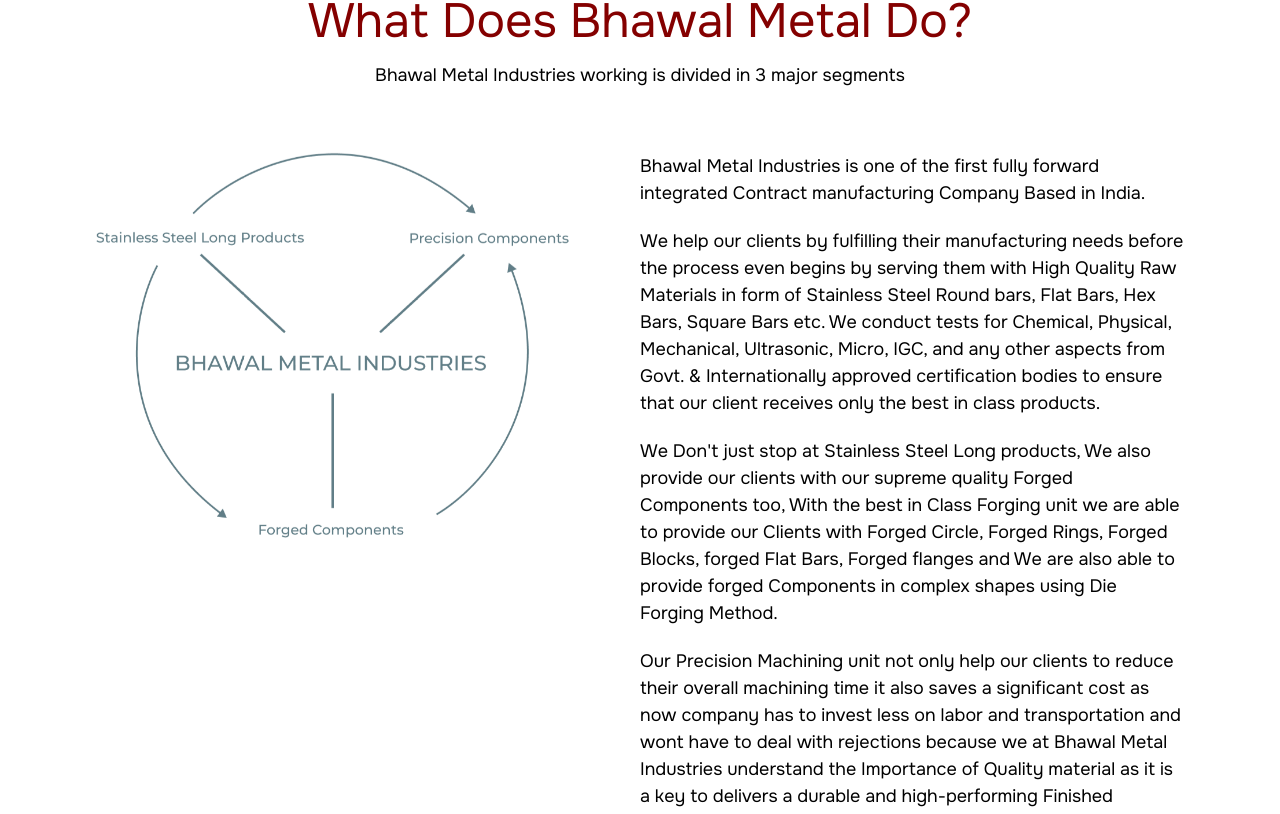
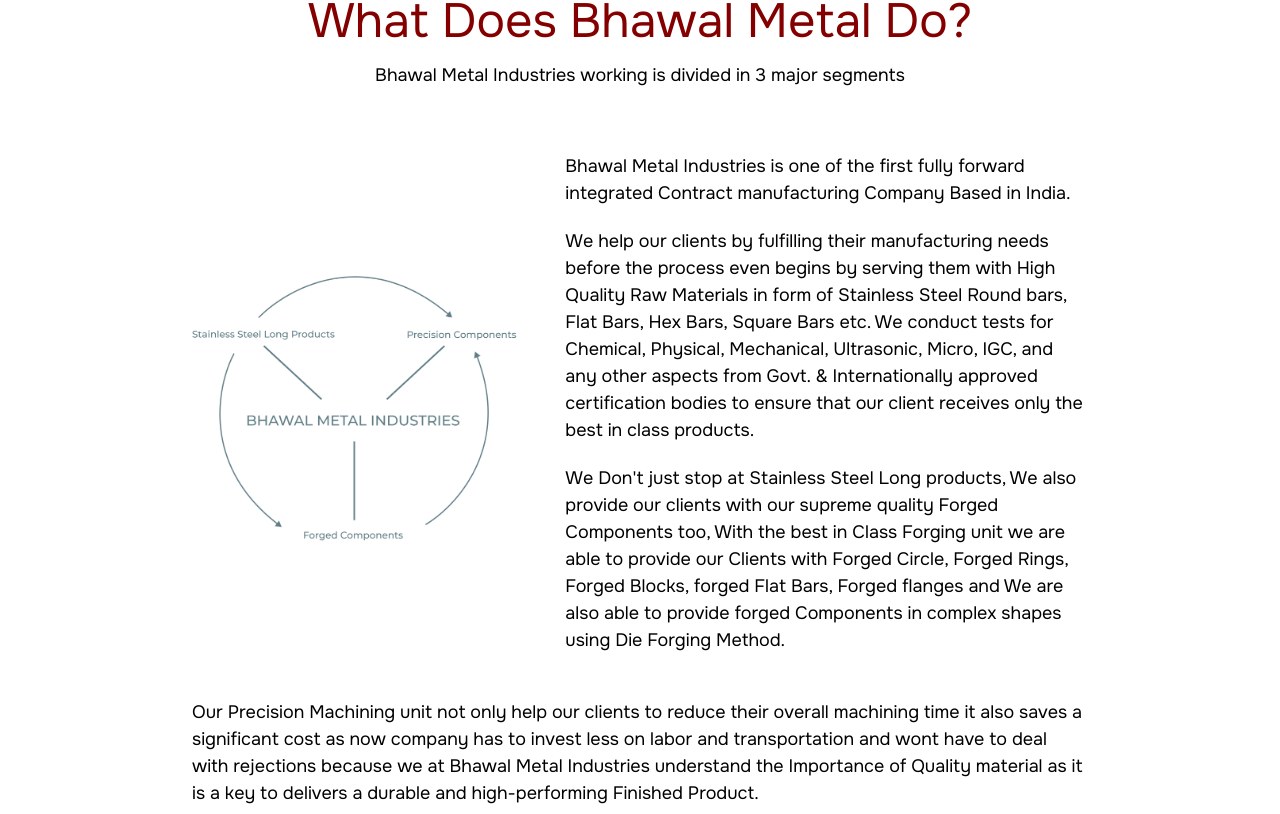
Before and after one commit to webtesting22/BhawalMetal, a React (Vite) app: page /about-us in a window 1280 px wide. Shown: the part 3445-4259 px from the top of the page. Built offline with nearby package versions, Linux system fonts and the light colour scheme; a web font is replaced by a local one.

Commit message:
Changes Live

```diff
--- a/src/App.css
+++ b/src/App.css
@@ -107,8 +107,8 @@
     }
 
     .BigHeading {
-        font-size: 35px !important;
-        color: #617E87;
+        font-size: 30px !important;
+        color: #840000;
         line-height: 60px;
         margin-bottom: 40px;
         font-family: "Onest", sans-serif;
--- a/src/Components/AllComponents/AboutUs/AboutUs.css
+++ b/src/Components/AllComponents/AboutUs/AboutUs.css
@@ -85,9 +85,9 @@
     top: 30%;
     display: flex;
     align-items: center;
-    justify-content: ce;
+    justify-content: center;
 
-    /* height: 100%; */
+    height: 100%;
 }
 
 @media (max-width:900px){
--- a/src/Components/AllComponents/AboutUs/AboutUs.jsx
+++ b/src/Components/AllComponents/AboutUs/AboutUs.jsx
@@ -102,7 +102,7 @@
 
                     </Row>
                 </div>
-                <VisionMissionValues/>
+                <VisionMissionValues />
                 <section id="WhatDoesBhawalContainer" style={{ marginBottom: "0px", paddingBottom: "0px" }}>
                     <div>
                         <div>
@@ -110,16 +110,18 @@
                             <p className="textCenter">Bhawal Metal Industries working is divided in 3 major segments</p>
                         </div>
                     </div>
-                    <div className="containerGap">
+                    <div className="containerGap contentInfoContainer">
                         <Row>
-                            <Col lg={12} md={24}>
+                            <Col lg={10} md={24}>
                                 <div className="WhatDoesBhawalImageContainer">
                                     <div>
                                         <img src="/Images/WhatDoesBhawalImage.png" alt="" />
+
                                     </div>
+                                    <br />
                                 </div>
                             </Col>
-                            <Col lg={12} md={24}>
+                            <Col lg={14} md={24}>
                                 <div>
                                     <div>
                                         <p>Bhawal Metal Industries is one of the first fully forward integrated Contract manufacturing Company Based in India. </p>
@@ -128,18 +130,20 @@
                                         <br />
                                         <p>We Don't just stop at Stainless Steel Long products, We also provide our clients with our supreme quality Forged Components too, With the best in Class Forging unit we are able to provide our Clients with Forged Circle, Forged Rings, Forged Blocks, forged Flat Bars, Forged flanges and We are also able to provide forged Components in complex shapes using Die Forging Method.  </p>
                                         <br />
-                                        <p>Our Precision Machining unit not only help our clients to reduce their overall machining time it also saves a significant cost as now company has to invest less on labor and transportation and wont have to deal with rejections because we at Bhawal Metal Industries understand the Importance of Quality material as it is a key to delivers a durable and high-performing Finished Product.</p>
-                                        <br />
-                                        <p>To Achieve this we ensure that a strict quality check is maintained over all the phases of manufacturing. This has enabled us to Serve our clients better and also provided us with competitive edge in the market. As the Quality Raw material is the Key For Quality End Products. </p>
-                                        <div>
-                                            <div className="AnimatedbtnContainer">
-                                                <button className="ColourButton">View All Products <MdKeyboardArrowRight /></button>
-                                            </div>
-                                        </div>
+
                                     </div>
                                 </div>
                             </Col>
                         </Row>
+                        <br />
+                        <p>Our Precision Machining unit not only help our clients to reduce their overall machining time it also saves a significant cost as now company has to invest less on labor and transportation and wont have to deal with rejections because we at Bhawal Metal Industries understand the Importance of Quality material as it is a key to delivers a durable and high-performing Finished Product.</p>
+                        <br />
+                        <p>To Achieve this we ensure that a strict quality check is maintained over all the phases of manufacturing. This has enabled us to Serve our clients better and also provided us with competitive edge in the market. As the Quality Raw material is the Key For Quality End Products. </p>
+                        <div>
+                            <div className="AnimatedbtnContainer">
+                                <button className="ColourButton">View All Products <MdKeyboardArrowRight /></button>
+                            </div>
+                        </div>
                     </div>
                 </section>
             </section>
--- a/src/Components/AllComponents/Industries/Industries.jsx
+++ b/src/Components/AllComponents/Industries/Industries.jsx
@@ -95,7 +95,7 @@
                             }}
                             loop={true}
                             speed={800}
-                            navigation={true}
+                            // navigation={true}
                             modules={[Autoplay, Pagination, Navigation]}
                             className="mySwiper">
                             {IndustriesData.map((item, index) => (
--- a/src/Components/AllComponents/MetalGrades/MetalGrades.jsx
+++ b/src/Components/AllComponents/MetalGrades/MetalGrades.jsx
@@ -22,7 +22,7 @@
                 </div>
             </div>
             <section>
-                <div id="MetalgradesContainer">
+                <div id="MetalgradesContainer" className="contentInfoContainer">
                     <div>
                         <p>At Bhawal Metal Industries, We have kept our niche strictly to Stainless Steel and with time we are parallelly Integrating our Products in the Stainless Steel materials as per the market needs and our clients requirements, Adding more Grades in our basket. For Now the Company's dealing in Materials could be Divided in Three Segments -  </p>
                     </div>
--- a/src/Components/AllComponents/WhoAreWeHome/WhoAreWeHome.css
+++ b/src/Components/AllComponents/WhoAreWeHome/WhoAreWeHome.css
@@ -16,7 +16,9 @@
 
 .AnimationMovingImagesContainer .WidthAdjustContainer div img {
     width: 100%;
-    height: 600px;
+    height: 100%;
+    object-fit: cover;
+    /* height: 600px; */
 }
 
 .AnimationMovingImagesContainer .WidthAdjustContainer div {
```
